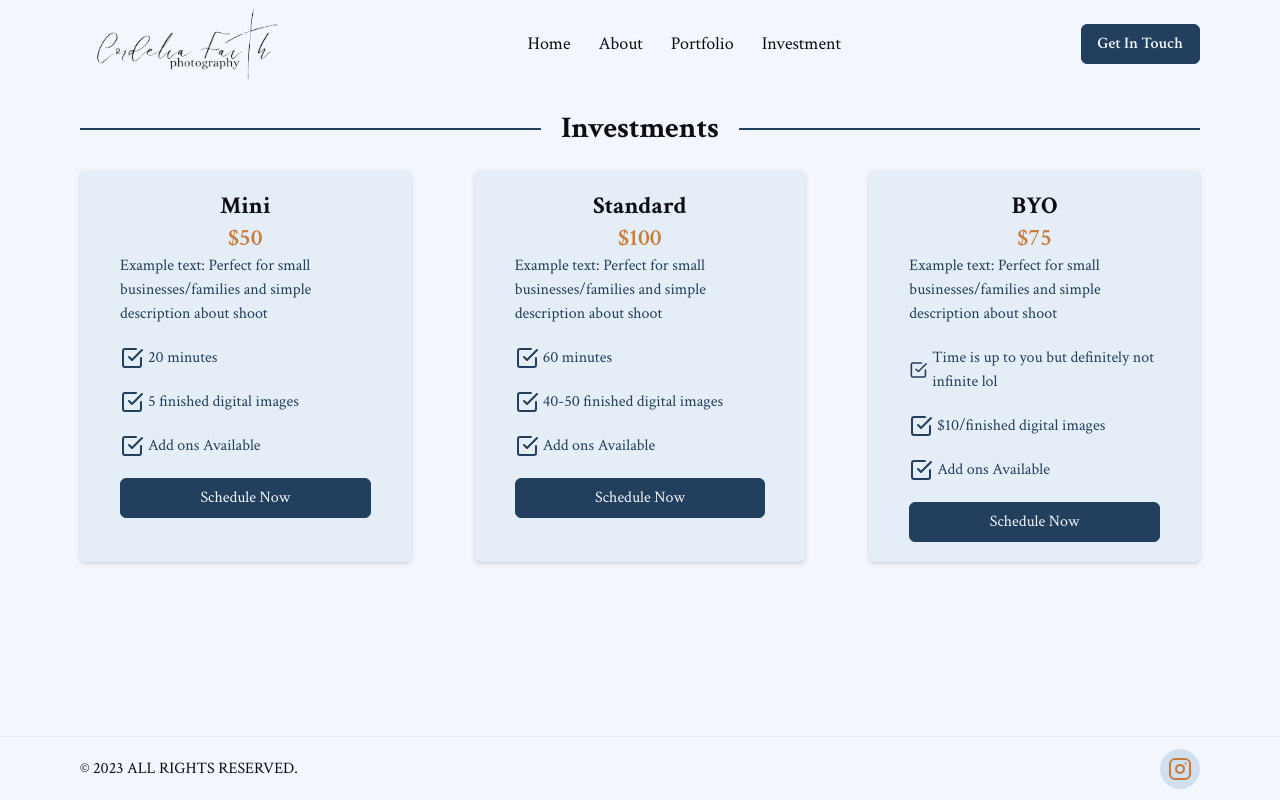
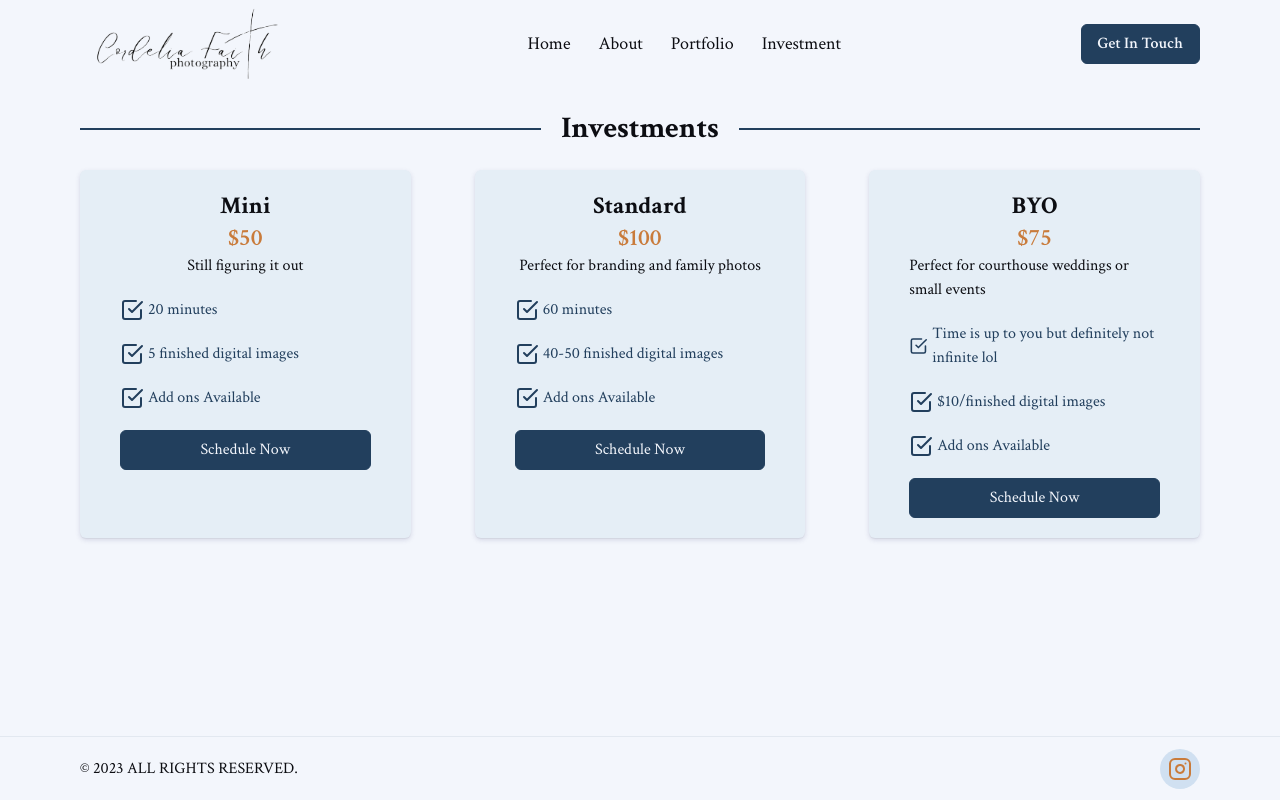
Before and after one commit to sahag98/cordelia-photography, a Next.js app: page /investment in a window 1280 px wide. Built offline with nearby package versions, Linux system fonts and the light colour scheme.

Commit message:
edited investment text

```diff
--- a/app/(site)/investment/page.tsx
+++ b/app/(site)/investment/page.tsx
@@ -15,8 +15,7 @@ const Page = () => {
       id: 1,
       title: "Mini",
       price: 50,
-      description:
-        "Example text: Perfect for small businesses/families and simple description about shoot",
+      description: "Still figuring it out",
       perks: [
         { id: 1, text: "20 minutes" },
         { id: 2, text: "5 finished digital images" },
@@ -27,8 +26,7 @@ const Page = () => {
       id: 2,
       title: "Standard",
       price: 100,
-      description:
-        "Example text: Perfect for small businesses/families and simple description about shoot",
+      description: "Perfect for branding and family photos",
       perks: [
         { id: 1, text: "60 minutes" },
         { id: 2, text: "40-50 finished digital images" },
@@ -39,8 +37,7 @@ const Page = () => {
       id: 3,
       title: "BYO",
       price: 75,
-      description:
-        "Example text: Perfect for small businesses/families and simple description about shoot",
+      description: "Perfect for courthouse weddings or small events",
       perks: [
         { id: 1, text: "Time is up to you but definitely not infinite lol" },
         { id: 2, text: "$10/finished digital images" },
@@ -66,7 +63,7 @@ const Page = () => {
             <span className="text-accent text-2xl font-semibold">
               ${investment.price}
             </span>
-            <p className="mb-5 text-primary">{investment.description}</p>
+            <p className="mb-5 text-foreground">{investment.description}</p>
             <ul className="w-full mb-5 space-y-5">
               {investment.perks.map((perk) => (
                 <div key={perk.id} className="flex items-center gap-1">
--- a/components/mobileNav.tsx
+++ b/components/mobileNav.tsx
@@ -145,12 +145,17 @@ const MobileNav = ({ mobileNavOpen, setMobileNavOpen }: any) => {
             </motion.li>
           ))}
         </motion.ul>
-        <motion.div variants={fadeInVariant} className="contact">
+        <motion.div
+          variants={fadeInVariant}
+          className="contact space-y-5 mt-20"
+        >
           <a href="tel:365-888-4628">
-            <h5>(365) 888-4628</h5>
+            <h5 className="text-primary underline mb-3">(365) 888-4628</h5>
           </a>
           <a href="mailto:info@cordeliafaithphotography.ca">
-            <h5>info@cordeliafaithphotography.ca</h5>
+            <h5 className="text-primary underline">
+              info@cordeliafaithphotography.ca
+            </h5>
           </a>
         </motion.div>
       </motion.div>
```
